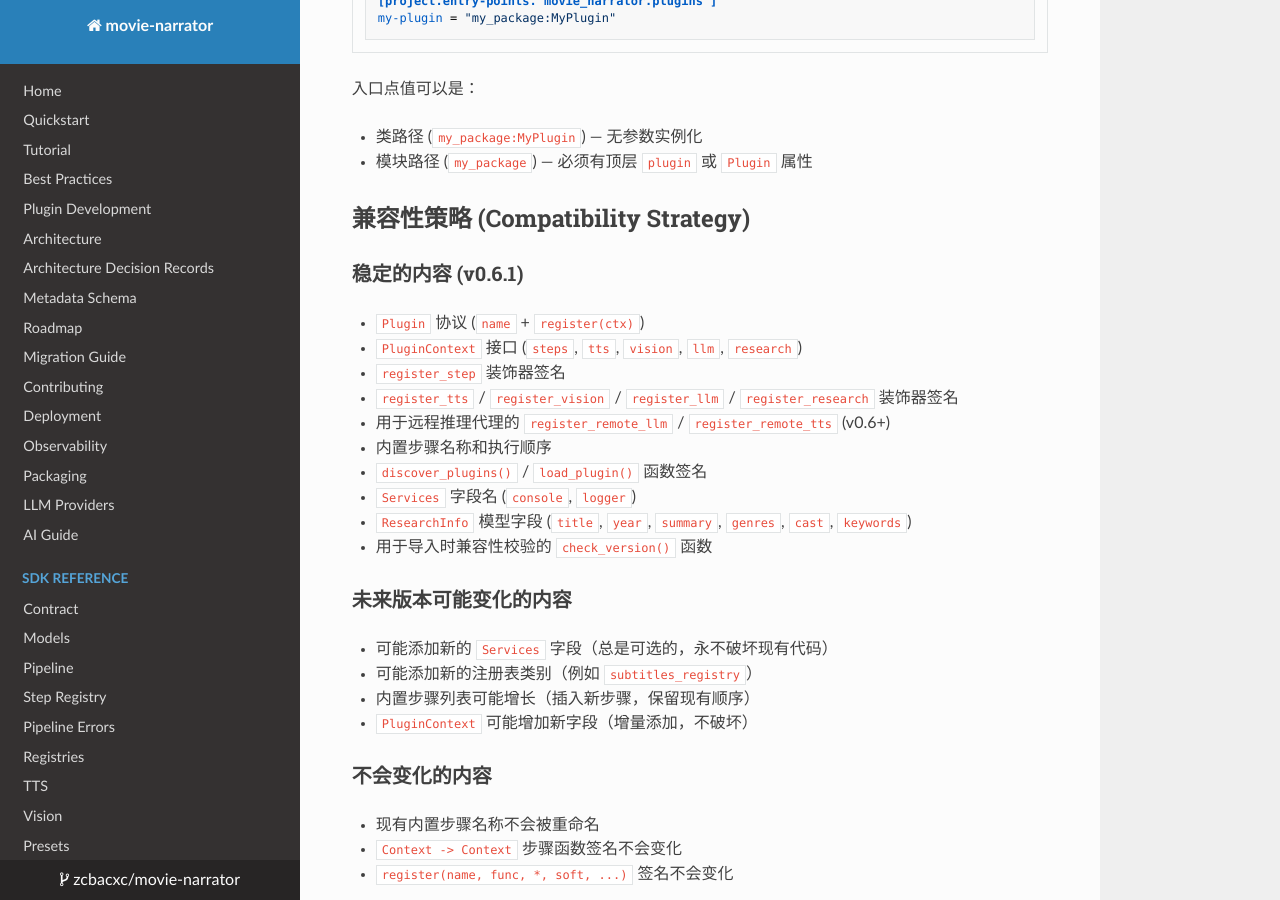
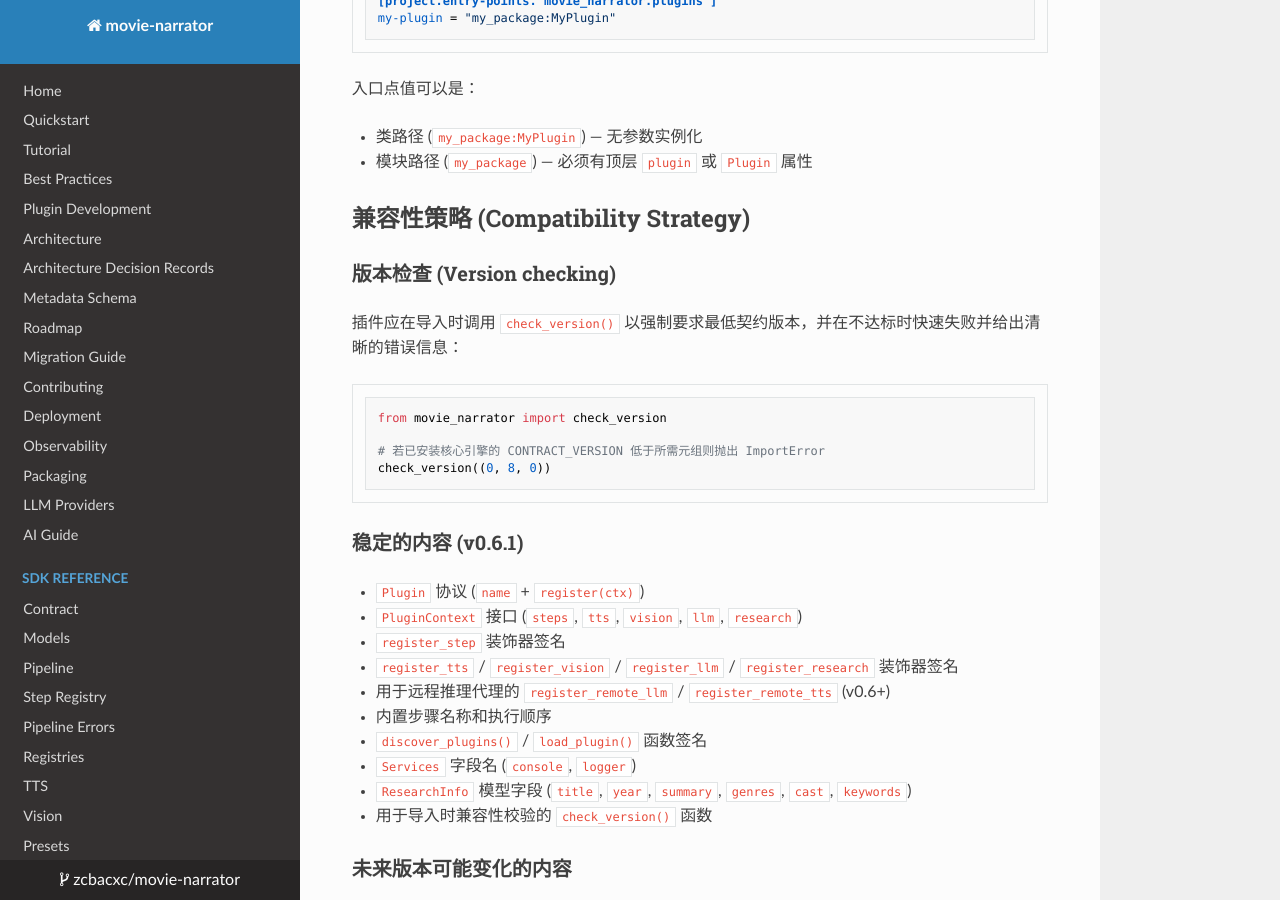
Before and after one commit to zcbacxc/movie-narrator, an MkDocs documentation site: the page built from docs/PLUGIN_DEVELOPMENT.zh-CN.md, in a window 1280 px wide and 900 px high, scrolled down 6080 px. Built offline with MkDocs 1.6.1, drawn with Linux system fonts in a browser that asks for light colours; nearby versions of some CDN libraries; a script that is not in the unit is left out.

````diff
--- a/docs/PLUGIN_DEVELOPMENT.zh-CN.md
+++ b/docs/PLUGIN_DEVELOPMENT.zh-CN.md
@@ -266,6 +266,17 @@
 
 ## 兼容性策略 (Compatibility Strategy)
 
+### 版本检查 (Version checking)
+
+插件应在导入时调用 `check_version()` 以强制要求最低契约版本，并在不达标时快速失败并给出清晰的错误信息：
+
+```python
+from movie_narrator import check_version
+
+# 若已安装核心引擎的 CONTRACT_VERSION 低于所需元组则抛出 ImportError
+check_version((0, 8, 0))
+```
+
 ### 稳定的内容 (v0.6.1)
 
 - `Plugin` 协议 (`name` + `register(ctx)`)
````
